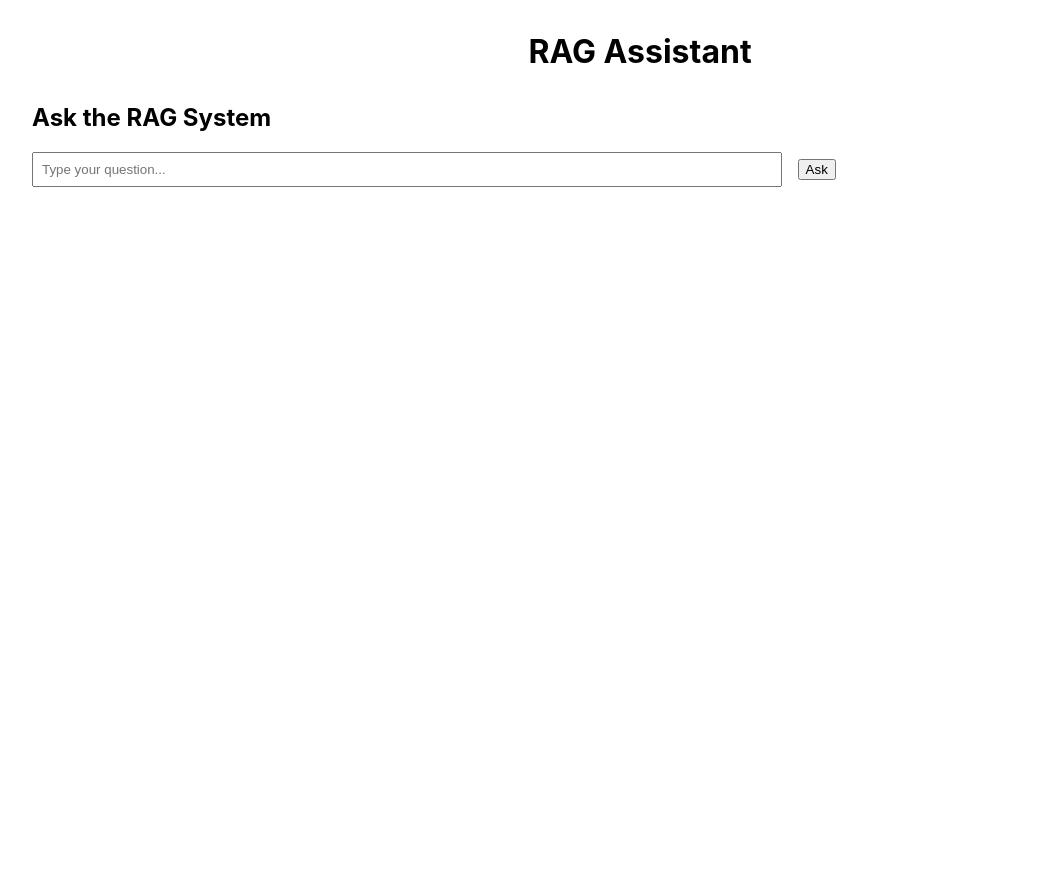
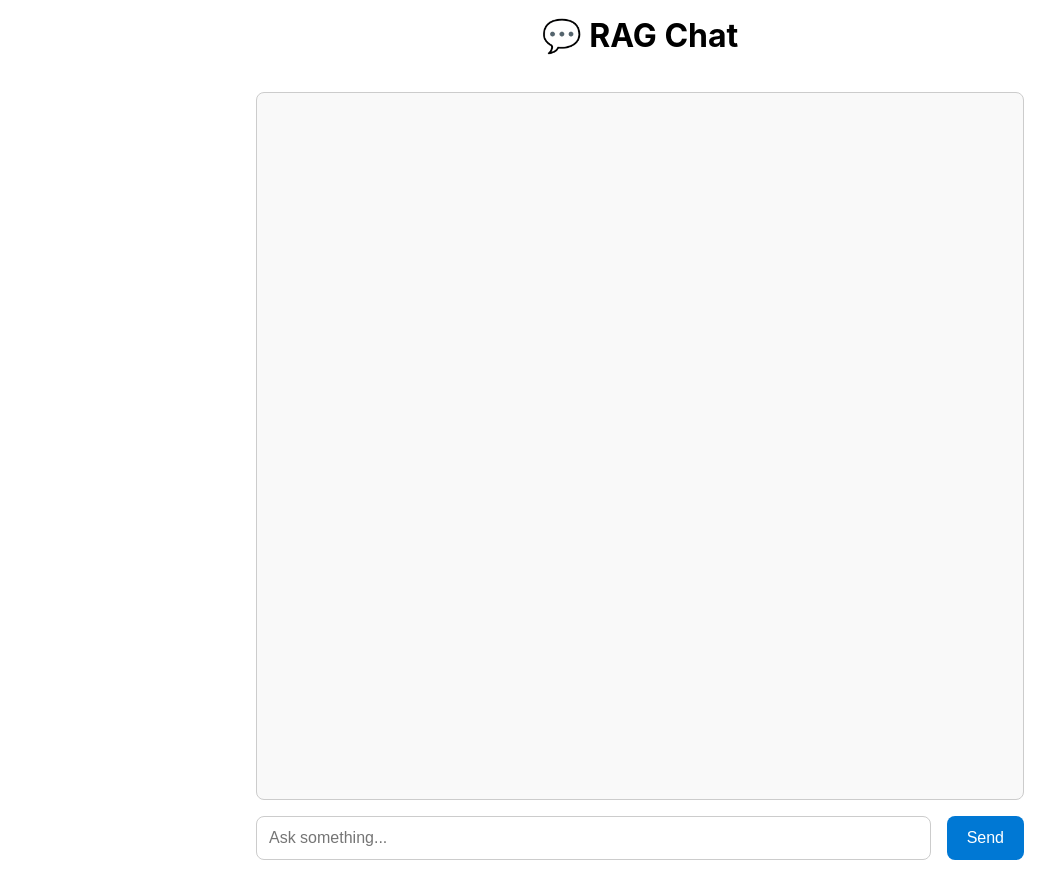
Before and after one commit to MuhammadZafarIqbal/zero_trust_retrieval_augmented_generation, a React (Create React App) app in the folder rag-frontend/: page / in a window 1280 px wide. Shown: the whole page, without its empty margins (0-1055 px from the left). Before the commit the page ends 800 px from the top, so only its background shows below. Built offline with nearby package versions, Linux system fonts and the light colour scheme.

Commit message:
- Implemented advanced chat like frontend - Also updated the title of the page

```diff
--- a/rag-frontend/public/index.html
+++ b/rag-frontend/public/index.html
@@ -1,14 +1,12 @@
 <!DOCTYPE html>
 <html lang="en">
+
 <head>
   <meta charset="utf-8" />
   <link rel="icon" href="%PUBLIC_URL%/favicon.ico" />
   <meta name="viewport" content="width=device-width, initial-scale=1" />
   <meta name="theme-color" content="#000000" />
-    <meta
-      name="description"
-      content="Web site created using create-react-app"
-    />
+  <meta name="description" content="Web site created using create-react-app" />
   <link rel="apple-touch-icon" href="%PUBLIC_URL%/logo192.png" />
   <!--
       manifest.json provides metadata used when your web app is installed on a
@@ -24,8 +22,9 @@
       work correctly both with client-side routing and a non-root public URL.
       Learn how to configure a non-root public URL by running `npm run build`.
     -->
-    <title>React App</title>
+  <title>RAG Chat</title>
 </head>
+
 <body>
   <noscript>You need to enable JavaScript to run this app.</noscript>
   <div id="root"></div>
@@ -40,4 +39,5 @@
       To create a production bundle, use `npm run build` or `yarn build`.
     -->
 </body>
+
 </html>
--- a/rag-frontend/src/App.js
+++ b/rag-frontend/src/App.js
@@ -1,11 +1,10 @@
-//import './App.css';
 import React from 'react';
 import QueryForm from './QueryForm';
 
 function App() {
   return (
-    <div className="App">
-      <h1 style={{ textAlign: "center", marginTop: "2rem" }}> RAG Assistant</h1>
+    <div>
+      <h1 style={{ textAlign: 'center', marginTop: '1rem' }}>💬 RAG Chat</h1>
       <QueryForm />
     </div>
   );
--- /dev/null
+++ b/rag-frontend/src/Chat.css
@@ -0,0 +1,75 @@
+.chat-container {
+    display: flex;
+    flex-direction: column;
+    height: 100vh;
+    max-width: 800px;
+    margin: auto;
+    padding: 1rem;
+    box-sizing: border-box;
+}
+
+.chat-box {
+    flex: 1;
+    overflow-y: auto;
+    border: 1px solid #ccc;
+    padding: 1rem;
+    border-radius: 8px;
+    background-color: #f9f9f9;
+    margin-bottom: 1rem;
+}
+
+.message {
+    display: flex;
+    margin: 0.5rem 0;
+}
+
+.message.user {
+    justify-content: flex-end;
+}
+
+.message.bot {
+    justify-content: flex-start;
+}
+
+.message-content {
+    padding: 0.75rem 1rem;
+    border-radius: 12px;
+    max-width: 80%;
+    word-wrap: break-word;
+    line-height: 1.4;
+}
+
+.message.user .message-content {
+    background-color: #0078d4;
+    color: white;
+    border-top-right-radius: 0;
+}
+
+.message.bot .message-content {
+    background-color: #e5e5ea;
+    color: #333;
+    border-top-left-radius: 0;
+}
+
+.chat-form {
+    display: flex;
+    gap: 1rem;
+}
+
+.chat-form input {
+    flex: 1;
+    padding: 0.75rem;
+    border-radius: 8px;
+    border: 1px solid #ccc;
+    font-size: 1rem;
+}
+
+.chat-form button {
+    padding: 0.75rem 1.25rem;
+    background-color: #0078d4;
+    color: white;
+    border: none;
+    border-radius: 8px;
+    cursor: pointer;
+    font-size: 1rem;
+}
--- a/rag-frontend/src/QueryForm.js
+++ b/rag-frontend/src/QueryForm.js
@@ -1,55 +1,72 @@
-import React, { useState } from 'react';
+import React, { useState, useRef, useEffect } from 'react';
 import axios from 'axios';
+import './Chat.css'; // we'll create this next
 
 function QueryForm() {
     const [question, setQuestion] = useState('');
-    const [answer, setAnswer] = useState('');
+    const [messages, setMessages] = useState([]);
     const [loading, setLoading] = useState(false);
+    const chatEndRef = useRef(null);
+
+    const scrollToBottom = () => {
+        chatEndRef.current?.scrollIntoView({ behavior: 'smooth' });
+    };
+
+    useEffect(() => {
+        scrollToBottom();
+    }, [messages]);
 
     const handleQuery = async (e) => {
         e.preventDefault();
+        if (!question.trim()) return;
+
+        const userMessage = { type: 'user', text: question, timestamp: new Date() };
+        setMessages((prev) => [...prev, userMessage]);
         setLoading(true);
+        setQuestion('');
+
         try {
             const formData = new FormData();
             formData.append('question', question);
-            const res = await axios.post('http://localhost:8000/query', formData, {
-                withCredentials: true,
-            });
-            setAnswer(res.data.answer);
+            const res = await axios.post('http://localhost:8000/query', formData);
+            const answer = res.data.answer;
+
+            const botMessage = { type: 'bot', text: answer, timestamp: new Date() };
+            setMessages((prev) => [...prev, botMessage]);
         } catch (err) {
-            let errorMsg = err.message;
-            if (err.response?.data?.detail) {
-                // detail could be string or object, handle both
-                errorMsg = typeof err.response.data.detail === 'string'
+            const errorText =
+                typeof err.response?.data?.detail === 'string'
                     ? err.response.data.detail
-                    : JSON.stringify(err.response.data.detail, null, 2);
-            }
-            setAnswer("Error: " + errorMsg);
+                    : JSON.stringify(err.response?.data?.detail || err.message);
+            setMessages((prev) => [...prev, { type: 'bot', text: 'Error: ' + errorText }]);
         } finally {
             setLoading(false);
         }
     };
 
     return (
-        <div style={{ margin: "2rem" }}>
-            <h2>Ask the RAG System</h2>
-            <form onSubmit={handleQuery}>
+        <div className="chat-container">
+            <div className="chat-box">
+                {messages.map((msg, idx) => (
+                    <div key={idx} className={`message ${msg.type}`}>
+                        <div className="message-content">{msg.text}</div>
+                    </div>
+                ))}
+                <div ref={chatEndRef} />
+            </div>
+
+            <form className="chat-form" onSubmit={handleQuery}>
                 <input
                     type="text"
                     value={question}
                     onChange={(e) => setQuestion(e.target.value)}
-                    placeholder="Type your question..."
-                    style={{ width: "60%", padding: "0.5rem" }}
+                    placeholder="Ask something..."
+                    disabled={loading}
                 />
-                <button type="submit" disabled={loading} style={{ marginLeft: "1rem" }}>
-                    {loading ? 'Asking...' : 'Ask'}
+                <button type="submit" disabled={loading || !question.trim()}>
+                    {loading ? '...' : 'Send'}
                 </button>
             </form>
-            {answer && (
-                <div style={{ marginTop: "1rem" }}>
-                    <strong>Answer:</strong> <p>{answer}</p>
-                </div>
-            )}
         </div>
     );
 }
```
Also changed, not shown: 1 other file (tests, documents, lock files or other folders). Lines whose indentation alone changed are shown as unchanged.
